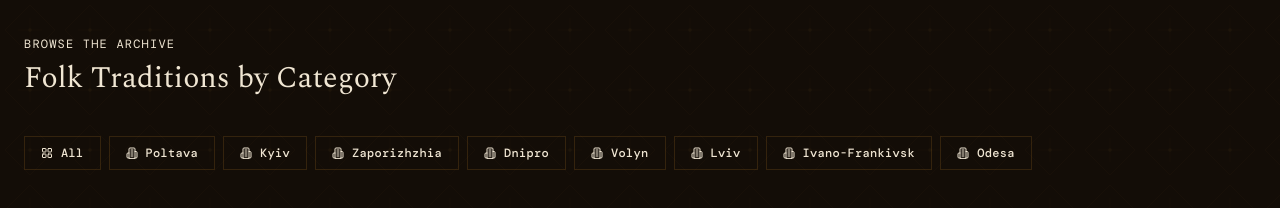
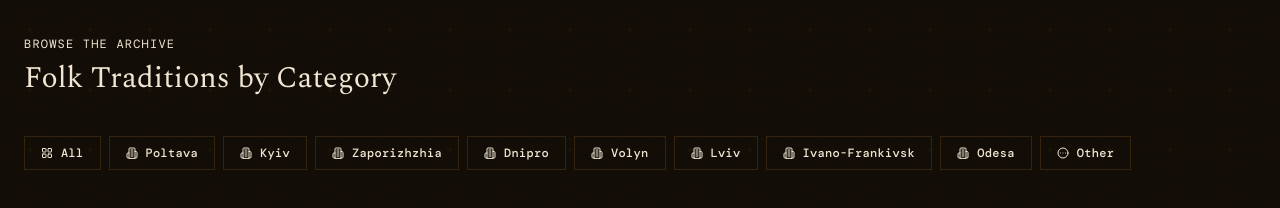
Before and after one commit to dimonzp/folk-traditions, a React (Vite) app: page / in a window 1280 px wide. Shown: the part 860-1068 px from the top of the page. Built offline with nearby package versions, Linux system fonts and the light colour scheme; grey boxes are pictures that could not be loaded; a web font is replaced by a local one.

Commit message:
add borscht to others

```diff
--- a/src/app/data.ts
+++ b/src/app/data.ts
@@ -1,5 +1,5 @@
 import { Item } from "./interfaces";
-import { LayoutGrid, Building2 } from "lucide-react";
+import { LayoutGrid, Building2, CircleEllipsis } from "lucide-react";
 
 export const CATEGORY_TABS = [
     { id: "all", label: "All", icon: LayoutGrid },
@@ -11,6 +11,7 @@ export const CATEGORY_TABS = [
     { id: "lviv", label: "Lviv", icon: Building2 },
     { id: "frankivsk", label: "Ivano-Frankivsk", icon: Building2 },
     { id: "odesa", label: "Odesa", icon: Building2 },
+    { id: "other", label: "Other", icon: CircleEllipsis },
 ] as const;
 
 export const ITEMS: Item[] = [
@@ -76,7 +77,7 @@ export const ITEMS: Item[] = [
     },
     {
         id: 7,
-        categories: ["recipes"],
+        categories: ["other"],
         title: "Borscht Variations — Regional Manuscript",
         region: "Multiple Regions",
         year: "Compiled 1955",
```
Also changed, not shown: 3 other files (tests, documents, lock files or other folders).
